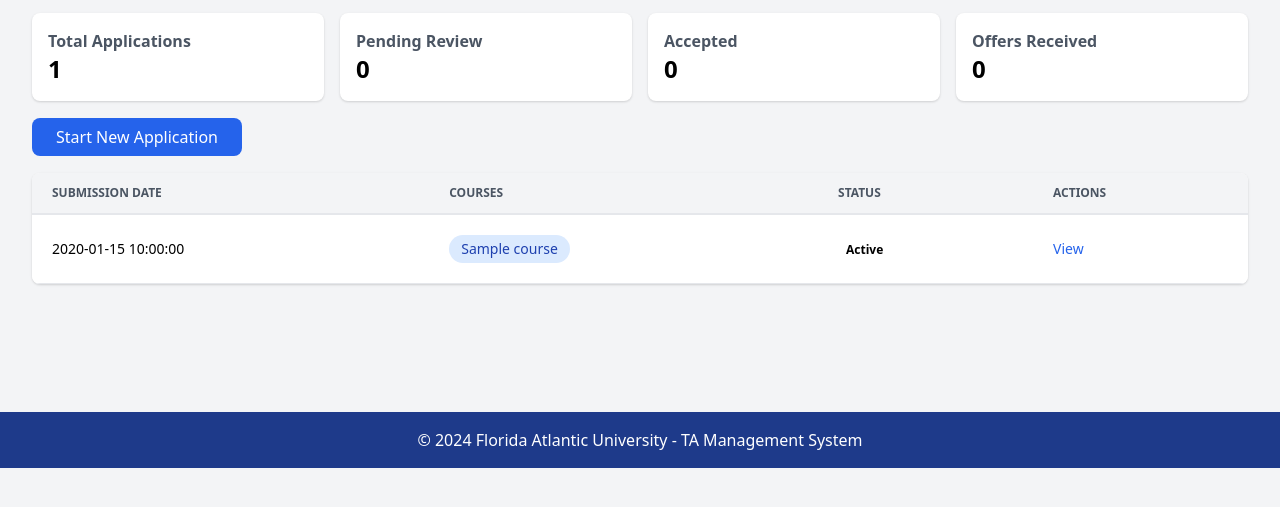
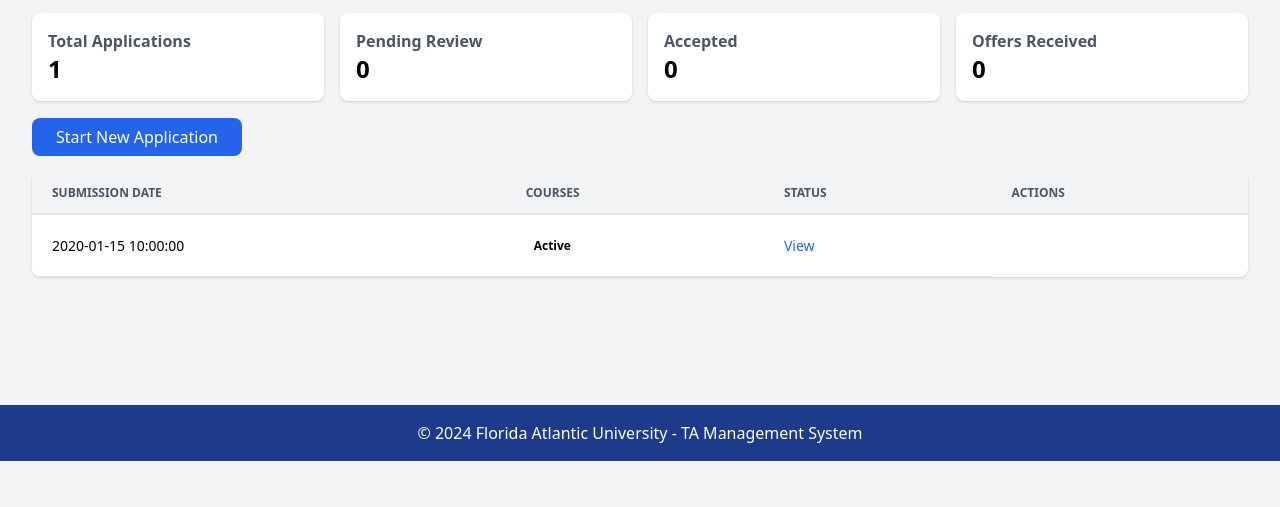
Before and after one commit to justinepdevasia/ta-management-system, a Flask app: template app/templates/applicant/dashboard.html in a window 1280 px wide. Shown: the part 151-658 px from the top of the page. Run offline with Flask 3, Linux system fonts and the light colour scheme; the template is opened without the code that fills it: most values are stand-ins (such as "Sample title", 1, 10 or a date in 2020).

Commit message:
remove course info

```diff
--- a/app/templates/applicant/dashboard.html
+++ b/app/templates/applicant/dashboard.html
@@ -61,17 +61,6 @@
                             {{ app.submission_date|datetime }}
                         </td>
                         <td class="px-5 py-5 border-b border-gray-200 bg-white text-sm">
-                            {% if app.course_ids %}
-                                {% for course_id in app.course_ids %}
-                                    <span class="inline-block bg-blue-100 text-blue-800 rounded-full px-3 py-1 text-sm font-medium mr-2">
-                                        {{ courses[course_id].name }}
-                                    </span>
-                                {% endfor %}
-                            {% else %}
-                                <span class="text-gray-500">No courses assigned</span>
-                            {% endif %}
-                        </td>
-                        <td class="px-5 py-5 border-b border-gray-200 bg-white text-sm">
                             <span class="inline-flex px-2 py-1 leading-none text-xs font-semibold rounded-full
                                 {% if app.status == 'Draft' %}bg-gray-200 text-gray-800
                                 {% elif app.status == 'Submitted' %}bg-blue-200 text-blue-800
```
